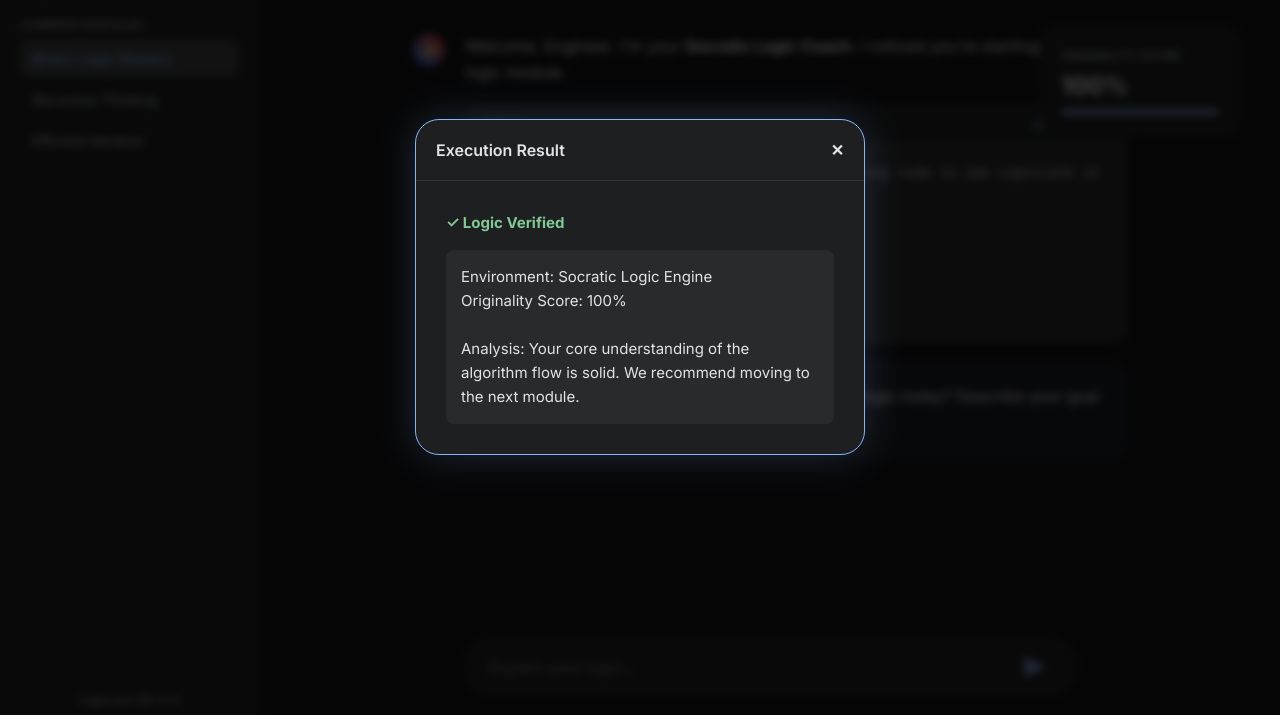
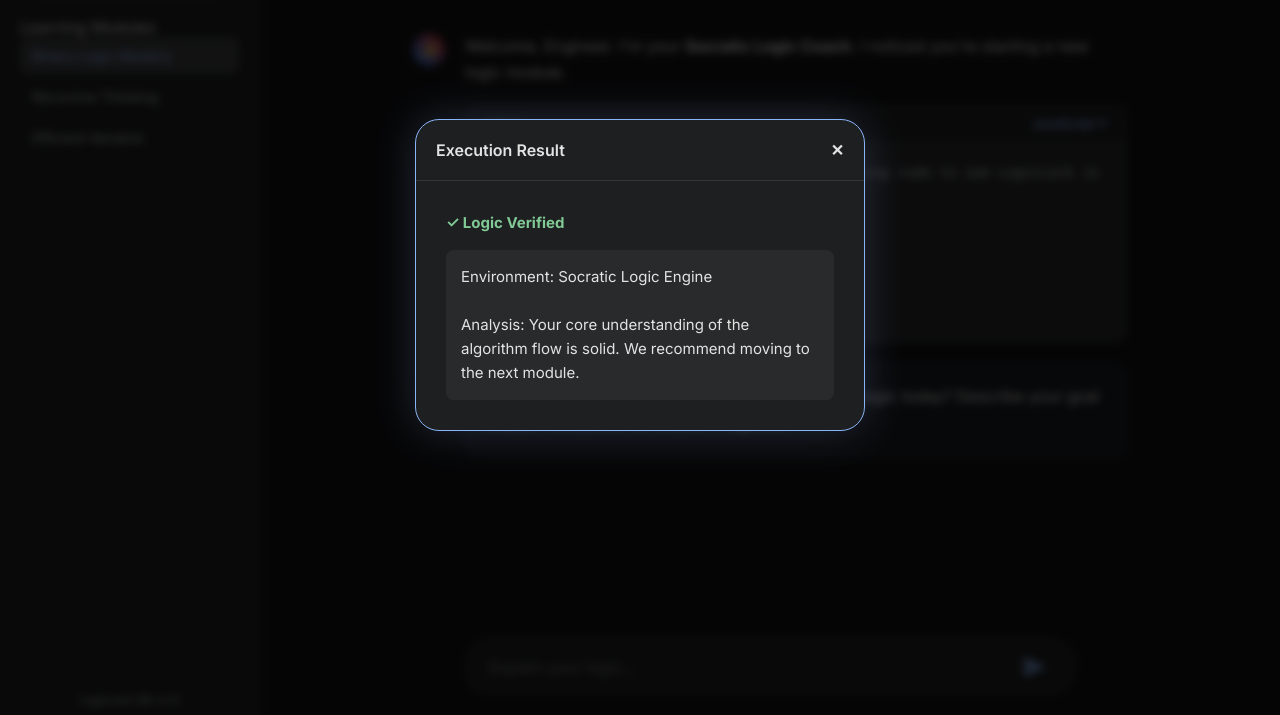
Before and after one commit to Vishal-RJ/Logic-Lock, a website: page index.html in a window 1280 px wide. Both pictures are taken after a click on the button "Run Logic". Shown: the part 73-788 px from the top of the page. Drawn offline with Linux system fonts and the light colour scheme.

Commit message:
UI Cleanup: Removed Originality Score widget and logic

```diff
--- a/index.html
+++ b/index.html
@@ -335,39 +335,6 @@
                 opacity: 1;
             }
         }
-
-        /* Stats */
-        .brain-stats {
-            position: fixed;
-            top: 100px;
-            right: 40px;
-            width: 200px;
-            background: var(--bg-sidebar);
-            padding: 20px;
-            border-radius: 16px;
-            border: 1px solid var(--border);
-        }
-
-        .stat-label {
-            font-size: 12px;
-            color: var(--text-dim);
-            text-transform: uppercase;
-            margin-bottom: 8px;
-        }
-
-        .stat-bar {
-            height: 4px;
-            background: #3c3d3f;
-            border-radius: 2px;
-            overflow: hidden;
-        }
-
-        .stat-fill {
-            background: var(--accent);
-            height: 100%;
-            width: 100%;
-            transition: width 0.5s;
-        }
     </style>
 </head>
 
@@ -427,14 +394,6 @@
             </div>
         </div>
 
-        <div class="brain-stats">
-            <div class="stat-label">Originality Score</div>
-            <div style="font-size: 24px; font-weight: 700; margin-bottom: 10px;" id="power-val">100%</div>
-            <div class="stat-bar">
-                <div class="stat-fill" id="power-bar"></div>
-            </div>
-        </div>
-
         <div class="input-area">
             <input type="text" class="chat-input" id="user-input" placeholder="Explain your logic..."
                 onkeypress="if(event.key==='Enter') sendMessage()">
@@ -461,16 +420,6 @@
         const chatStream = document.getElementById('chat-stream');
         const userInput = document.getElementById('user-input');
         const editor = document.getElementById('editor');
-        const powerVal = document.getElementById('power-val');
-        const powerBar = document.getElementById('power-bar');
-
-        let brainPower = 100;
-
-        function updatePower(change) {
-            brainPower = Math.max(0, Math.min(100, brainPower + change));
-            powerVal.textContent = `${brainPower}%`;
-            powerBar.style.width = `${brainPower}%`;
-        }
 
         function createMessage(role, text, isBoxed = false) {
             const msgDiv = document.createElement('div');
@@ -496,7 +445,6 @@
 
             createMessage('user', text);
             userInput.value = '';
-            updatePower(5);
 
             setTimeout(() => {
                 const lang = document.getElementById('lang-select').value;
@@ -509,7 +457,6 @@
             e.preventDefault();
             const text = e.clipboardData.getData('text');
             if (text.length > 50) {
-                updatePower(-20);
                 createMessage('ai', `<span style="color:#f28b82"><b>🚨 LOGIC LOCK TRIGGERED</b></span><br>High-velocity paste detected. I've blocked the injection to protect your learning session. Let's break down the logic manually instead.`, true);
             }
         }
@@ -536,8 +483,7 @@
             body.innerHTML = `
                 <div style="color:#81c995"><b>✓ Logic Verified</b></div>
                 <div style="margin-top:15px; background:rgba(255,255,255,0.05); padding:15px; border-radius:8px;">
-                    Environment: Socratic Logic Engine<br>
-                    Originality Score: ${brainPower}%<br><br>
+                    Environment: Socratic Logic Engine<br><br>
                     Analysis: Your core understanding of the algorithm flow is solid. We recommend moving to the next module.
                 </div>
             `;
```
